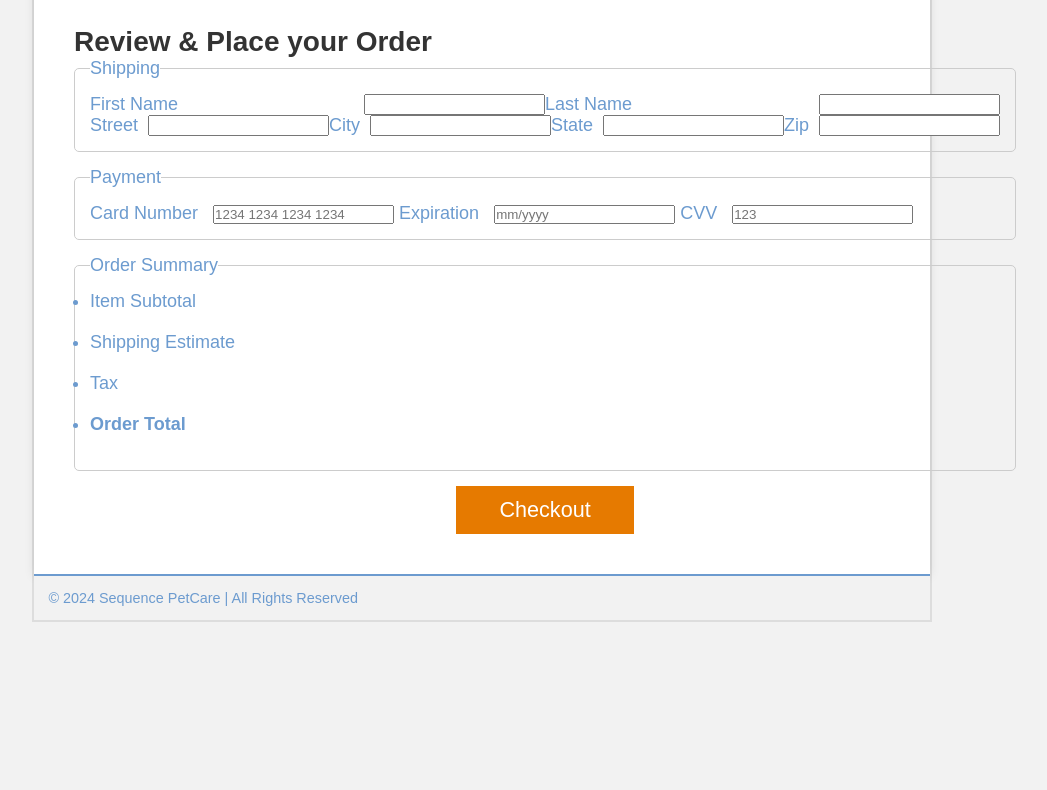
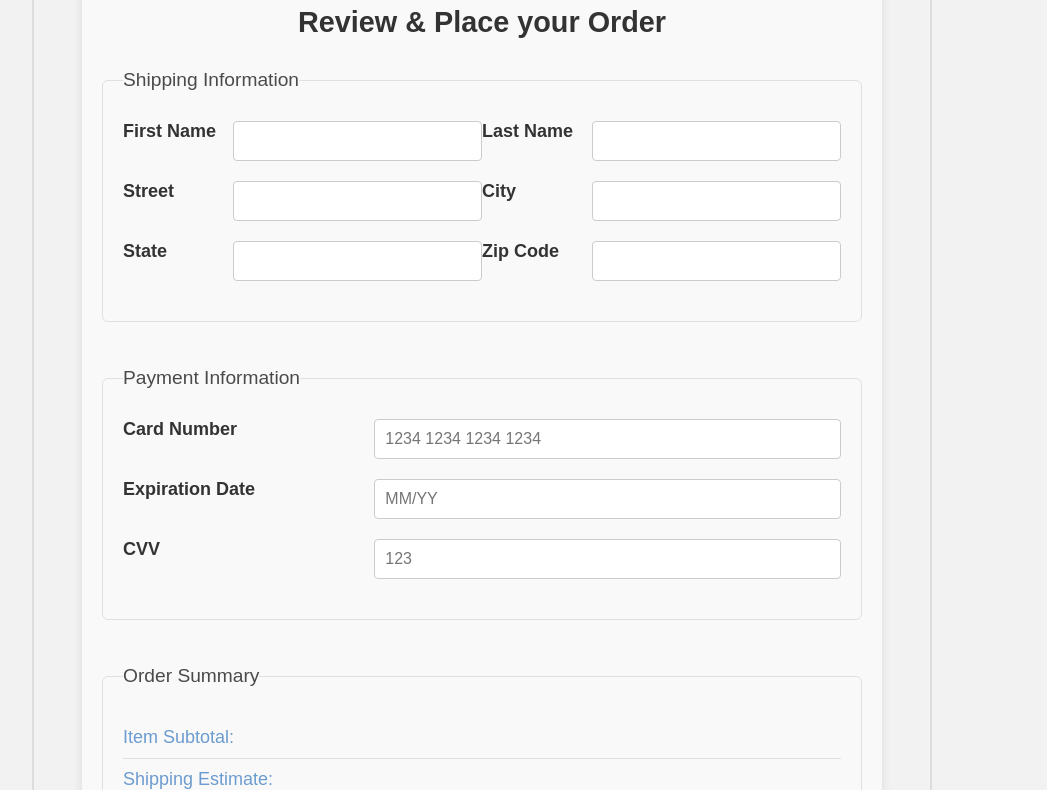
Before and after one commit to richardbsam/wdd330-project, a website built with Vite: page src/checkout/index.html in a window 1280 px wide. Shown: the part 98-888 px from the top of the page, without its empty margins (158-1205 px from the left). Before the commit the page ends 800 px from the top, so only its background shows below. Built offline with nearby package versions, Linux system fonts and the light colour scheme; no server answers; files whose address does not match are found by name.

Commit message:
Checkout Updated

```diff
--- a/src/checkout/index.html
+++ b/src/checkout/index.html
@@ -11,7 +11,6 @@
     <!-- Header Section -->
     <header class="divider header" id="main-header"></header>
 
-    <!-- Main Section -->
     <main class="divider checkout container">
       <h2 class="checkout__title">Review & Place your Order</h2>
 
@@ -20,9 +19,9 @@
         <form name="checkout" class="form">
           <!-- Shipping Information -->
           <fieldset class="form__fieldset">
-            <legend class="form__legend">Shipping</legend>
+            <legend class="form__legend">Shipping Information</legend>
 
-            <div class="form__group checkout__name">
+            <div class="form__group">
               <label for="fname" class="form__label">First Name</label>
               <input id="fname" name="fname" class="form__input" required />
 
@@ -30,25 +29,28 @@
               <input id="lname" name="lname" class="form__input" required />
             </div>
 
-            <div class="form__group checkout__address">
+            <div class="form__group">
               <label for="street" class="form__label">Street</label>
               <input id="street" name="street" class="form__input" required />
 
               <label for="city" class="form__label">City</label>
               <input id="city" name="city" class="form__input" required />
+            </div>
 
+            <div class="form__group">
               <label for="state" class="form__label">State</label>
               <input id="state" name="state" class="form__input" required />
 
-              <label for="zip" class="form__label">Zip</label>
-              <input id="zip" name="zip" id="zip" class="form__input" required />
+              <label for="zip" class="form__label">Zip Code</label>
+              <input id="zip" name="zip" class="form__input" required />
             </div>
           </fieldset>
 
           <!-- Payment Information -->
           <fieldset class="form__fieldset">
-            <legend class="form__legend">Payment</legend>
+            <legend class="form__legend">Payment Information</legend>
 
+            <div class="form__group">
               <label for="cardNumber" class="form__label">Card Number</label>
               <input
                 name="cardNumber"
@@ -57,70 +59,47 @@
                 placeholder="1234 1234 1234 1234"
                 required
               />
-            <label for="expiration" class="form__label">Expiration</label>
+            </div>
 
-            <input
-              name="expiration"
-              class="form__input"
-              placeholder="mm/yyyy"
-              required
-            />
+            <div class="form__group">
+              <label for="expiration" class="form__label">Expiration Date</label>
+              <input name="expiration" class="form__input" placeholder="MM/YY" required />
+            </div>
 
+            <div class="form__group">
               <label for="code" class="form__label">CVV</label>
-            <input
-              name="code"
-              class="form__input"
-              pattern="\d{3}"
-              placeholder="123"
-              required
-            />
+              <input name="code" class="form__input" pattern="\d{3}" placeholder="123" required />
+            </div>
           </fieldset>
 
           <!-- Order Summary -->
-          <fieldset class="form__fieldset checkout-summary">
+          <fieldset class="form__fieldset">
             <legend class="form__legend">Order Summary</legend>
             <ul class="order-summary__list">
               <li class="order-summary__item">
-                <label for="cartTotal" class="form__label">
-                  Item Subtotal <span id="num-items"></span>
-                </label>
-                <p
-                  name="cartTotal"
-                  id="cartTotal"
-                  class="order-summary__value"
-                ></p>
+                <span>Item Subtotal:</span> <span id="num-items"></span>
               </li>
               <li class="order-summary__item">
-                <label for="shipping" class="form__label"
-                  >Shipping Estimate</label
-                >
-                <p id="shipping" class="order-summary__value"></p>
+                <span>Shipping Estimate:</span> <span id="shipping"></span>
               </li>
               <li class="order-summary__item">
-                <label for="tax" class="form__label">Tax</label>
-                <p id="tax" class="order-summary__value"></p>
+                <span>Tax:</span> <span id="tax"></span>
               </li>
               <li class="order-summary__item">
-                <label for="orderTotal" class="form__label"
-                  ><b>Order Total</b></label
-                >
-                <p id="orderTotal" class="order-summary__value"></p>
+                <b>Order Total:</b> <span id="orderTotal"></span>
               </li>
             </ul>
           </fieldset>
 
           <!-- Submit Button -->
-          <button
-            id="checkoutSubmit"
-            type="submit"
-            class="button button--primary"
-          >
+          <button id="checkoutSubmit" type="submit" class="button button--primary">
             Checkout
           </button>
         </form>
       </section>
     </main>
 
+
     <!-- Footer Section -->
     <footer class="footer" id="main-footer"></footer>
   </body>
--- a/src/css/style.css
+++ b/src/css/style.css
@@ -826,6 +826,114 @@ form {
 }
 
 
+/* General container styling */
+.checkout.container {
+  max-width: 800px;
+  margin: 0 auto;
+  padding: 20px;
+  background-color: #f9f9f9;
+  border-radius: 8px;
+  box-shadow: 0 2px 10px rgba(0, 0, 0, 0.1);
+}
+
+/* Typography */
+.checkout__title {
+  font-size: 1.8rem;
+  text-align: center;
+  margin-bottom: 30px;
+  color: #333;
+}
+
+.form__legend {
+  font-size: 1.2rem;
+  margin-bottom: 10px;
+  color: #4a4a4a;
+}
+
+/* Form group styling */
+.form__group {
+  display: flex;
+  flex-direction: column;
+  margin-bottom: 20px;
+}
+
+.form__label {
+  margin-bottom: 5px;
+  font-weight: bold;
+  color: #333;
+}
+
+.form__input {
+  padding: 10px;
+  border: 1px solid #ccc;
+  border-radius: 4px;
+  font-size: 1rem;
+  box-sizing: border-box;
+  transition: border-color 0.3s ease-in-out;
+}
+
+.form__input:focus {
+  border-color: #007bff;
+  outline: none;
+}
+
+/* Fieldset styling */
+.form__fieldset {
+  border: 1px solid #e0e0e0;
+  padding: 20px;
+  border-radius: 6px;
+  margin-bottom: 30px;
+}
+
+/* Order summary list */
+.order-summary__list {
+  list-style: none;
+  padding: 0;
+}
+
+.order-summary__item {
+  display: flex;
+  justify-content: space-between;
+  padding: 10px 0;
+  border-bottom: 1px solid #e0e0e0;
+}
+
+.order-summary__item:last-child {
+  border-bottom: none;
+}
+
+/* Button styling */
+.button--primary {
+  background-color: var(--secondary-color);
+  color: white;
+  padding: 15px;
+  border: none;
+  border-radius: 4px;
+  font-size: 1.2rem;
+  cursor: pointer;
+  width: 100%;
+  transition: background-color 0.3s ease-in-out;
+}
+
+.button--primary:hover {
+  background-color: var(--accent-color);
+}
+
+/* Responsive styles */
+@media (min-width: 768px) {
+  .form__group {
+    flex-direction: row;
+    justify-content: space-between;
+  }
+
+  .form__label {
+    flex-basis: 30%;
+  }
+
+  .form__input {
+    flex-basis: 65%;
+  }
+}
 
 
 
@@ -834,54 +942,14 @@ form {
 
 
 
-/* Flexbox styles for checkout form section */
-.checkout__form {
-  display: flex;
-  flex-direction: column; /* Default to column on mobile */
-  gap: 20px; /* Space between fields */
-}
 
-.form__fieldset {
-  border: 1px solid #ccc;
-  padding: 15px;
-  border-radius: 5px;
-}
 
-.form__group {
-  display: flex;
-  flex-direction: column; /* Align inputs vertically */
-}
 
-/* Media Query for Desktop View */
-@media (min-width: 680px) {
-  .checkout__form {
-    flex-direction: row; /* Switch to row on desktop */
-    justify-content: space-between; /* Space out sections */
-  }
 
-  .checkout__form > section {
-    flex: 1; /* Each section takes equal space */
-    margin: 10px; /* Space between sections */
-  }
 
-  .checkout__form .form__fieldset {
-    margin: 0; /* Remove margin for fieldsets */
-  }
 
-  .form__group {
-    flex-direction: row; /* Align inputs horizontally within groups */
-    justify-content: space-between; /* Space out labels and inputs */
-  }
 
-  .form__label {
-    flex-basis: 40%; /* Adjust label width */
-    margin-right: 10px; /* Space between label and input */
-  }
 
-  .form__input {
-    flex: 1; /* Inputs take remaining space */
-  }
-}
 
 /* Flash message styles */
 .flash-message {
```
Lines whose indentation alone changed are shown as unchanged.
